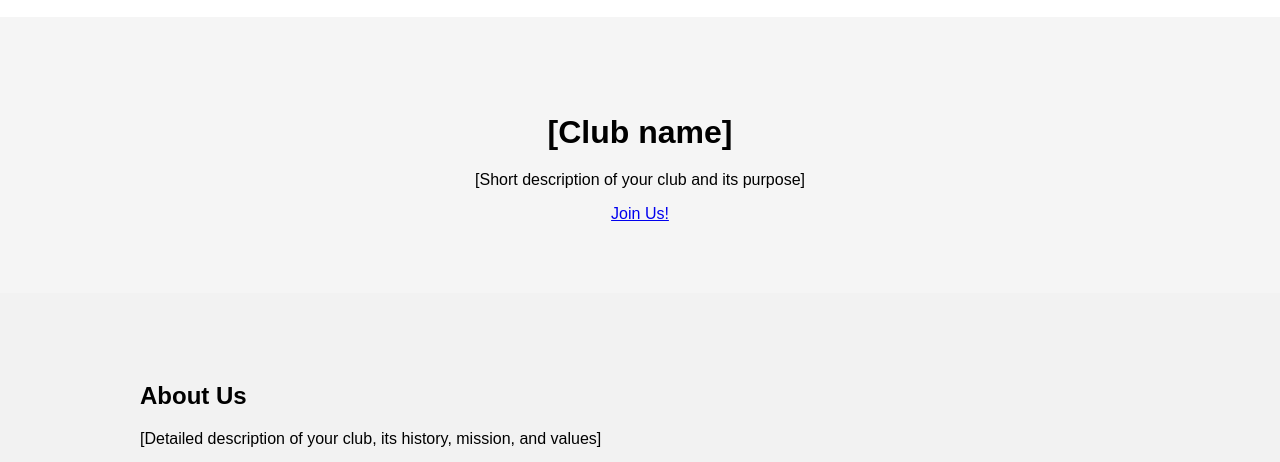
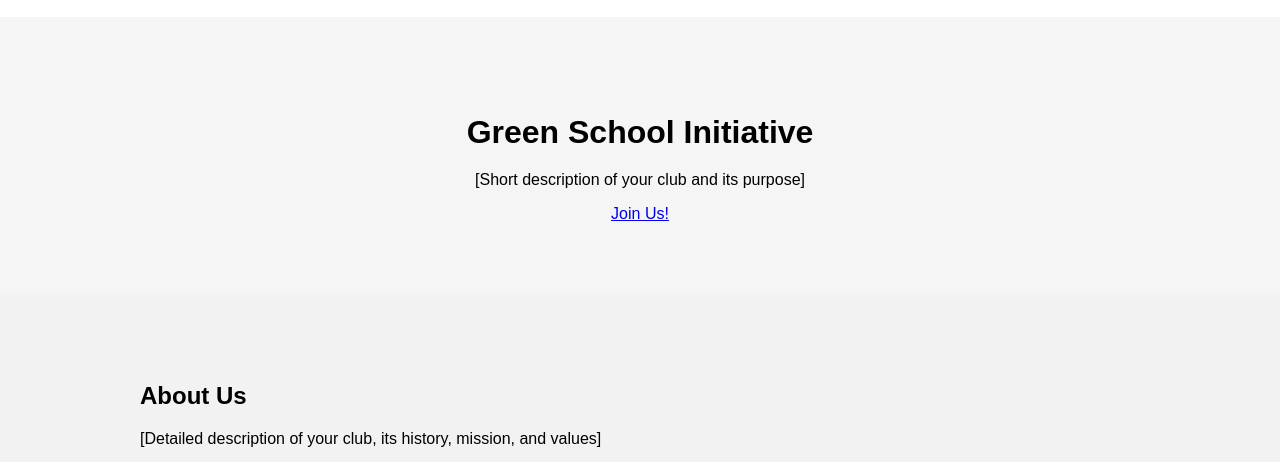
Before and after one commit to awetzelkern/GSI_Website, a plain HTML site: page index.html in a window 1280 px wide. Shown: the part 41-503 px from the top of the page. Drawn offline with Linux system fonts and the light colour scheme.

Commit message:
Changed name

```diff
--- a/index.html
+++ b/index.html
@@ -4,7 +4,7 @@
 <head>
   <meta charset="UTF-8">
   <meta name="viewport" content="width=device-width, initial-scale=1.0">
-  <title>[Club Name] Website</title>
+  <title>GSI Website</title>
   <link rel="stylesheet" href="style.css">
 </head>
 
@@ -28,7 +28,7 @@
 
   <section id="home" class="hero">
     <div class="container">
-      <h1>[Club name]</h1>
+      <h1>Green School Initiative</h1>
       <p>[Short description of your club and its purpose]</p>
       <a href="#join" class="button">Join Us!</a>
     </div>
```
